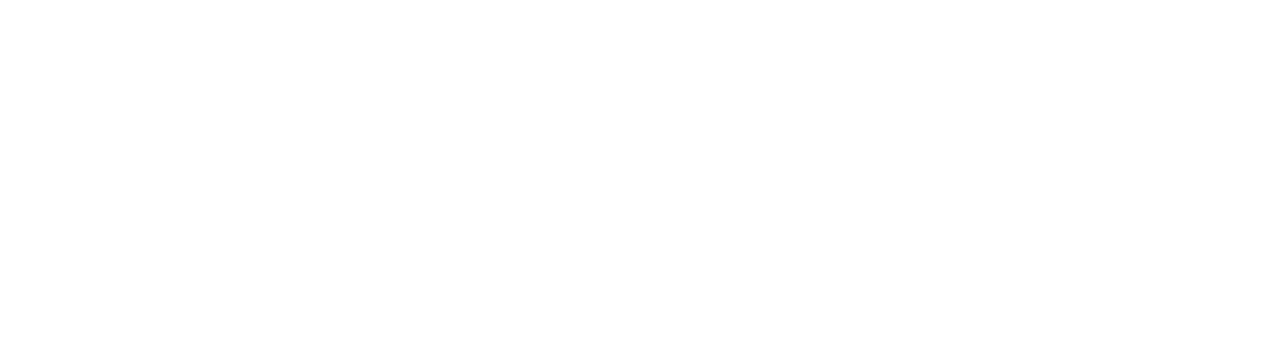
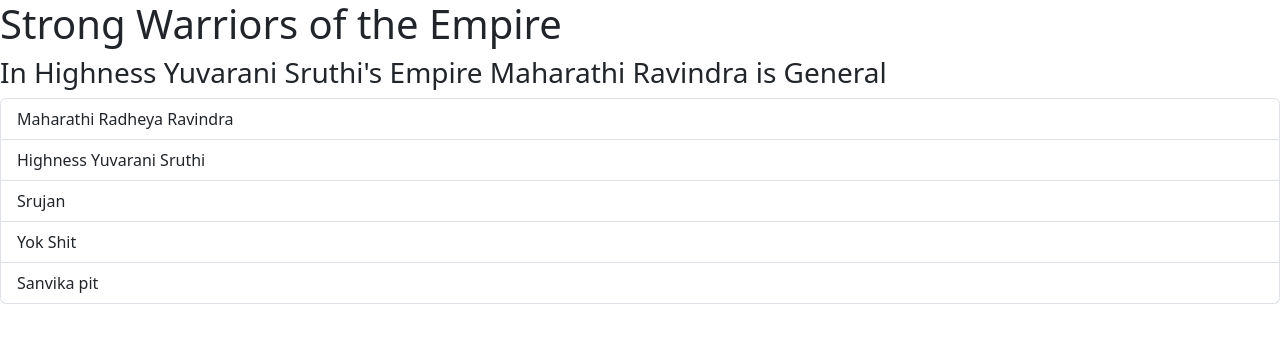
Before and after one commit to DATLARAVINDRABHUPATHIVARMA/ReactComplete, a React (Vite) app in the folder 18 Fragments/: page / in a window 1280 px wide. Shown: the top 342 px of the page. Built offline with nearby package versions, Linux system fonts and the light colour scheme.

Commit message:
Updates with Map method

```diff
--- a/18 Fragments/src/App.jsx
+++ b/18 Fragments/src/App.jsx
@@ -1,8 +1,16 @@
+import './App.css'
+import React from 'react'
 
 function App() {
+ let warriors = ["Maharathi Radheya Ravindra", "Highness Yuvarani Sruthi", "Srujan", "Yok Shit", "Sanvika pit"]
 
   return (
     <>
+      <h1>Strong Warriors of the Empire</h1>
+      {warriors.length >= 3 ? <h3>In Highness Yuvarani Sruthi's Empire Maharathi Ravindra is General</h3> : null }
+      <ul className="list-group">
+        {warriors.map((warrior) => (<li key={warrior} className='list-group-item'>{warrior}</li>))}
+      </ul>
     </>
   )
 }
--- a/18 Fragments/src/main.jsx
+++ b/18 Fragments/src/main.jsx
@@ -1,6 +1,5 @@
 import { StrictMode } from 'react'
 import { createRoot } from 'react-dom/client'
-import './index.css'
 import App from './App.jsx'
 import 'bootstrap/dist/css/bootstrap.min.css'
 
```
Also changed, not shown: 18 Fragments/src/App.css (added), 18 Fragments/src/index.css (deleted).
